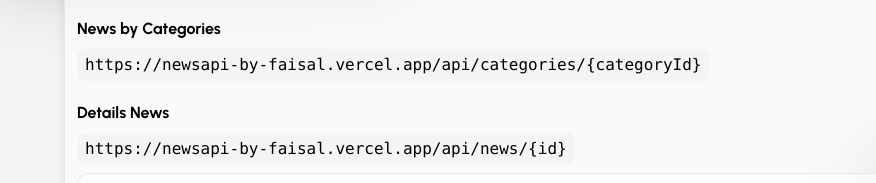
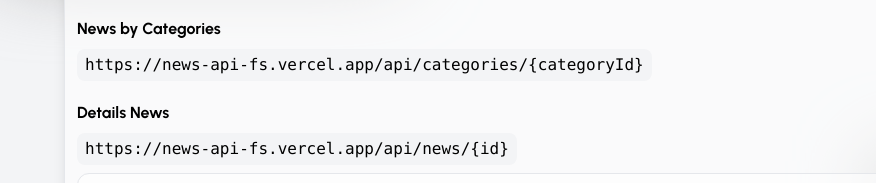
Before and after one commit to faisal-shohag/news-api, a website: page index.html in a window 1280 px wide. Shown: the part 339-522 px from the top of the page, 0-876 px from the left. Drawn offline with nearby package versions, Linux system fonts and the light colour scheme.

Commit message:
fixed link issues

```diff
--- a/index.html
+++ b/index.html
@@ -76,7 +76,7 @@
 
             <div class="mt-2 lg:flex lg:items-center gap-3">
                 <div class="font-mono bg-gray-100 px-2 rounded-lg py-1">
-                    https://newsapi-by-faisal.vercel.app/api/categories/{categoryId}
+                    https://news-api-fs.vercel.app/api/categories/{categoryId}
                 <!-- </div> <a class="font-bold underline text-red-600" target="_blank" href="/bbc/bangla/bangladesh">Go</a> -->
             </div>
             </div>
@@ -120,7 +120,7 @@
             </div> -->
             <div class="mt-2 lg:flex lg:items-center gap-3">
                 <div class="font-mono bg-gray-100 px-2 rounded-lg py-1">
-                    https://newsapi-by-faisal.vercel.app/api/news/{id}
+                    https://news-api-fs.vercel.app/api/news/{id}
                 <!-- </div> <a class="font-bold underline text-red-600" target="_blank" href="/bbc/bangla/bangladesh">Go</a> -->
             </div>
         </div>
```
